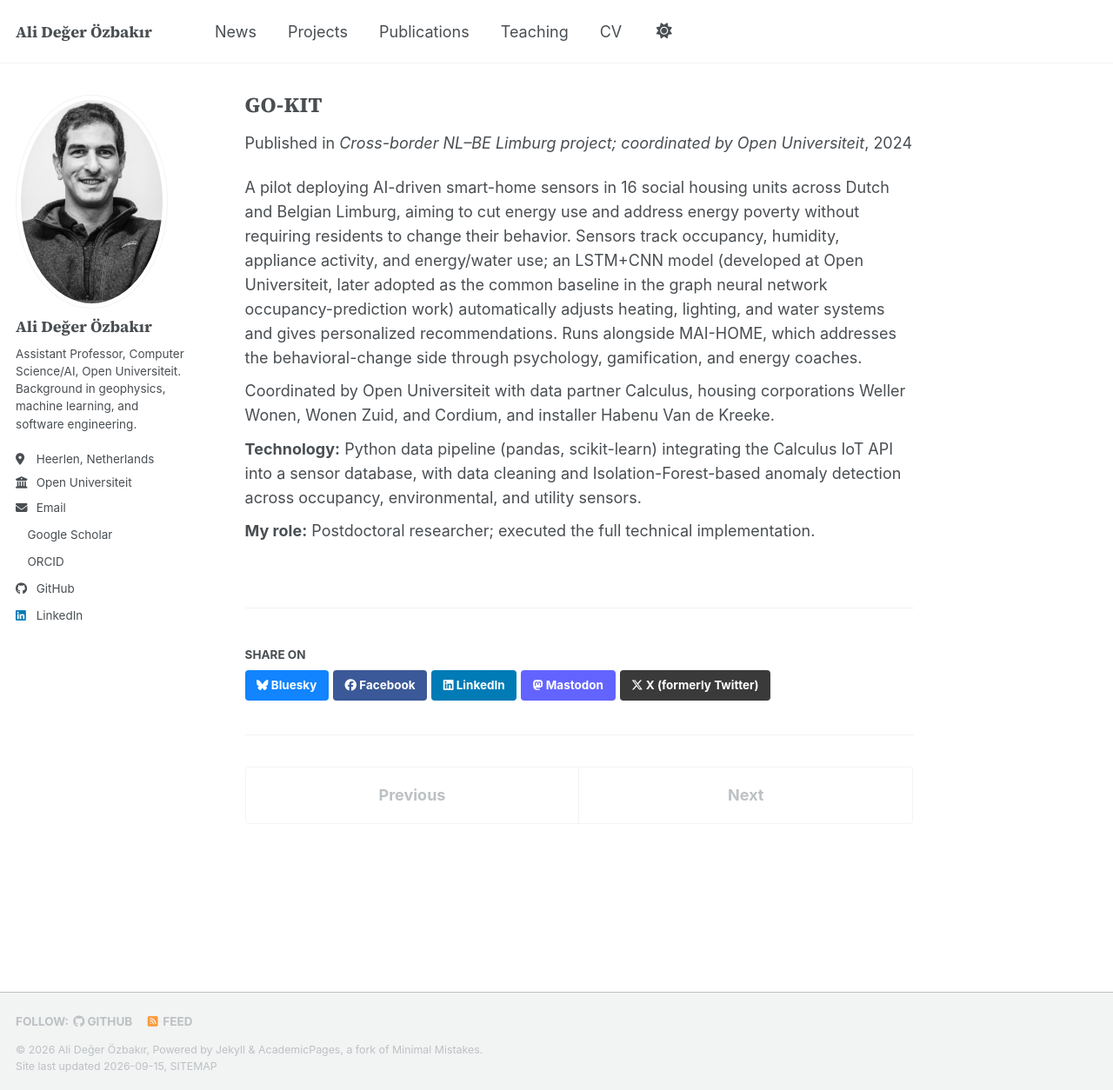
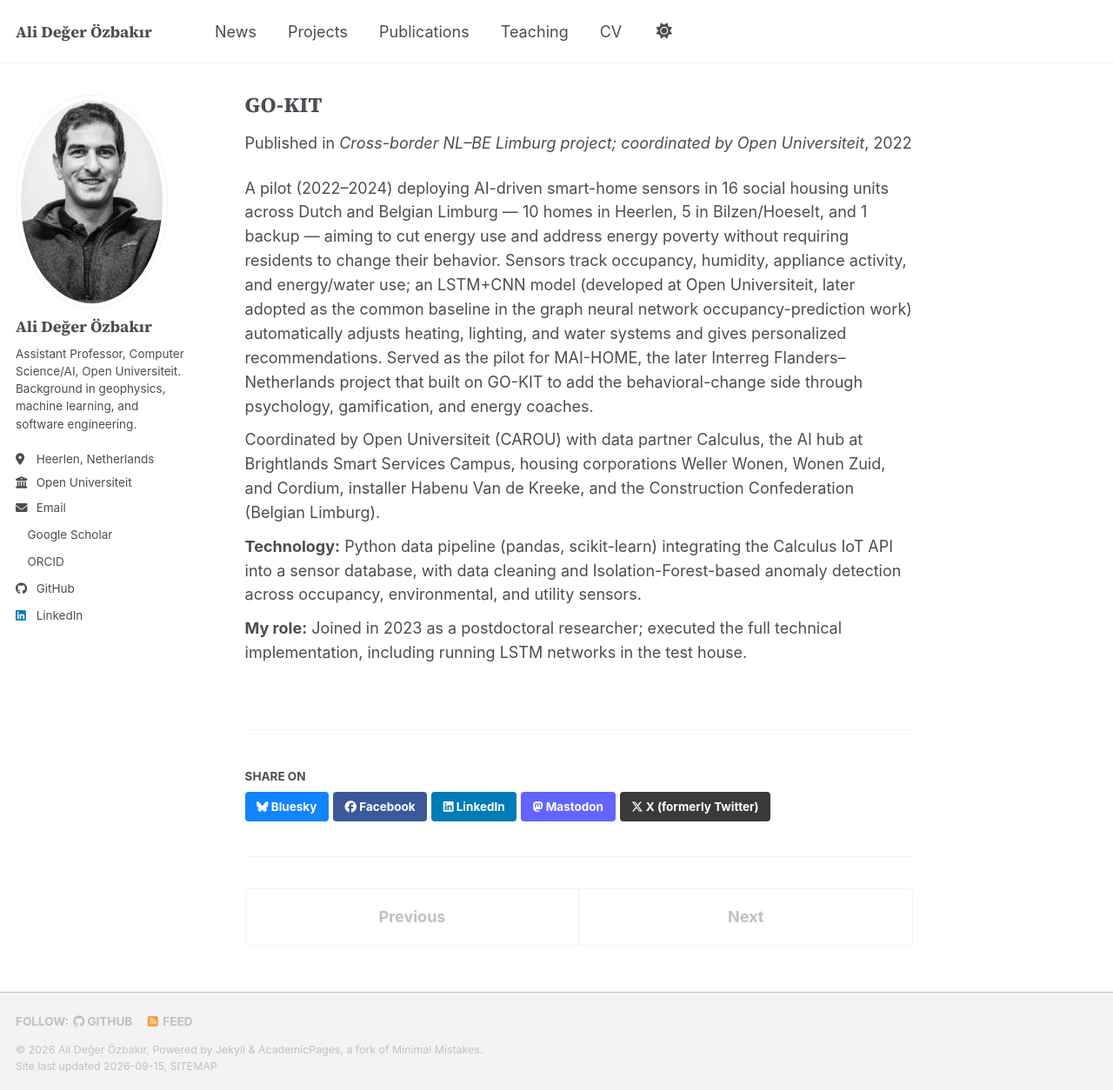
Before and after one commit to aozbakir/aozbakir.github.io, a Jekyll site: the page built from _projects/go-kit.md, in a window 1280 px wide and 1254 px high. Shown: the whole window at 87% size. Built offline with Jekyll 4.4.1, drawn with Linux system fonts in a browser that asks for light colours; a style sheet for code colours, icons or effects is not loaded.

Commit message:
Correct GO-KIT/MAI-HOME lineage, tighten CV, add Programming Practicals
- Fix GO-KIT: real start date (Oct 2022, from the signed Region Deal
  funding application), corrected relationship with MAI-HOME (GO-KIT
  was the originating pilot, not a parallel project), add Brightlands
  AI hub and the Construction Confederation as confirmed partners, and
  note the personal join date (2023) and hands-on LSTM work separately
  from the project's institutional timeline
- Cross-reference the lineage on MAI-HOME's own page too
- Correct Anti-Greenwashing's date range to 2024-2025
- Tighten CV work-experience bullets and fix a Skills miscategorization
  (FEM is a numerical method, not a programming language)
- Add Programming Practicals (OpenEU, C programming) to Teaching,
  starting later this month; add matching News entries

Co-Authored-By: Claude Sonnet 5 <noreply@anthropic.com>

```diff
--- a/_data/news.yml
+++ b/_data/news.yml
@@ -5,3 +5,5 @@
   text: 'Paper published in *Energy and Buildings*: "Improving indoor occupancy prediction using graph neural networks and positional encodings."'
 - date: 2026-09-01
   text: 'Paper accepted at *Scientific Data* (Nature): "A multisensor dataset of energy use and activity in Dutch social housing" (HOMESENSE), now in post-production.'
+- date: 2026-09-01
+  text: "Teaching Programming Practicals (C programming) for the OpenEU programme, starting later this month."
--- a/_projects/go-kit.md
+++ b/_projects/go-kit.md
@@ -3,15 +3,15 @@ title: "GO-KIT"
 collection: projects
 permalink: /project/go-kit
 excerpt: "Coordinated by Open Universiteit with data partner Calculus, housing corporations Weller Wonen, Wonen Zuid, and Cordium, and installer Habenu Van de Kreeke."
-date: 2024-06-01
+date: 2022-10-01
 order: 6
 venue: "Cross-border NL–BE Limburg project; coordinated by Open Universiteit"
 ---
 
-A pilot deploying AI-driven smart-home sensors in 16 social housing units across Dutch and Belgian Limburg, aiming to cut energy use and address energy poverty without requiring residents to change their behavior. Sensors track occupancy, humidity, appliance activity, and energy/water use; an LSTM+CNN model (developed at Open Universiteit, later adopted as the common baseline in the graph neural network occupancy-prediction work) automatically adjusts heating, lighting, and water systems and gives personalized recommendations. Runs alongside MAI-HOME, which addresses the behavioral-change side through psychology, gamification, and energy coaches.
+A pilot (2022–2024) deploying AI-driven smart-home sensors in 16 social housing units across Dutch and Belgian Limburg — 10 homes in Heerlen, 5 in Bilzen/Hoeselt, and 1 backup — aiming to cut energy use and address energy poverty without requiring residents to change their behavior. Sensors track occupancy, humidity, appliance activity, and energy/water use; an LSTM+CNN model (developed at Open Universiteit, later adopted as the common baseline in the graph neural network occupancy-prediction work) automatically adjusts heating, lighting, and water systems and gives personalized recommendations. Served as the pilot for MAI-HOME, the later Interreg Flanders–Netherlands project that built on GO-KIT to add the behavioral-change side through psychology, gamification, and energy coaches.
 
-Coordinated by Open Universiteit with data partner Calculus, housing corporations Weller Wonen, Wonen Zuid, and Cordium, and installer Habenu Van de Kreeke.
+Coordinated by Open Universiteit (CAROU) with data partner Calculus, the AI hub at Brightlands Smart Services Campus, housing corporations Weller Wonen, Wonen Zuid, and Cordium, installer Habenu Van de Kreeke, and the Construction Confederation (Belgian Limburg).
 
 **Technology:** Python data pipeline (pandas, scikit-learn) integrating the Calculus IoT API into a sensor database, with data cleaning and Isolation-Forest-based anomaly detection across occupancy, environmental, and utility sensors.
 
-**My role:** Postdoctoral researcher; executed the full technical implementation.
+**My role:** Joined in 2023 as a postdoctoral researcher; executed the full technical implementation, including running LSTM networks in the test house.
```
Also changed, not shown: _pages/cv.md (+4 -6 lines), _projects/anti-greenwashing.md (+2 -2 lines), _projects/mai-home.md (+2 -2 lines), _teaching/2026-openeu-programming-practicals.md (added, +14 -0 lines).
